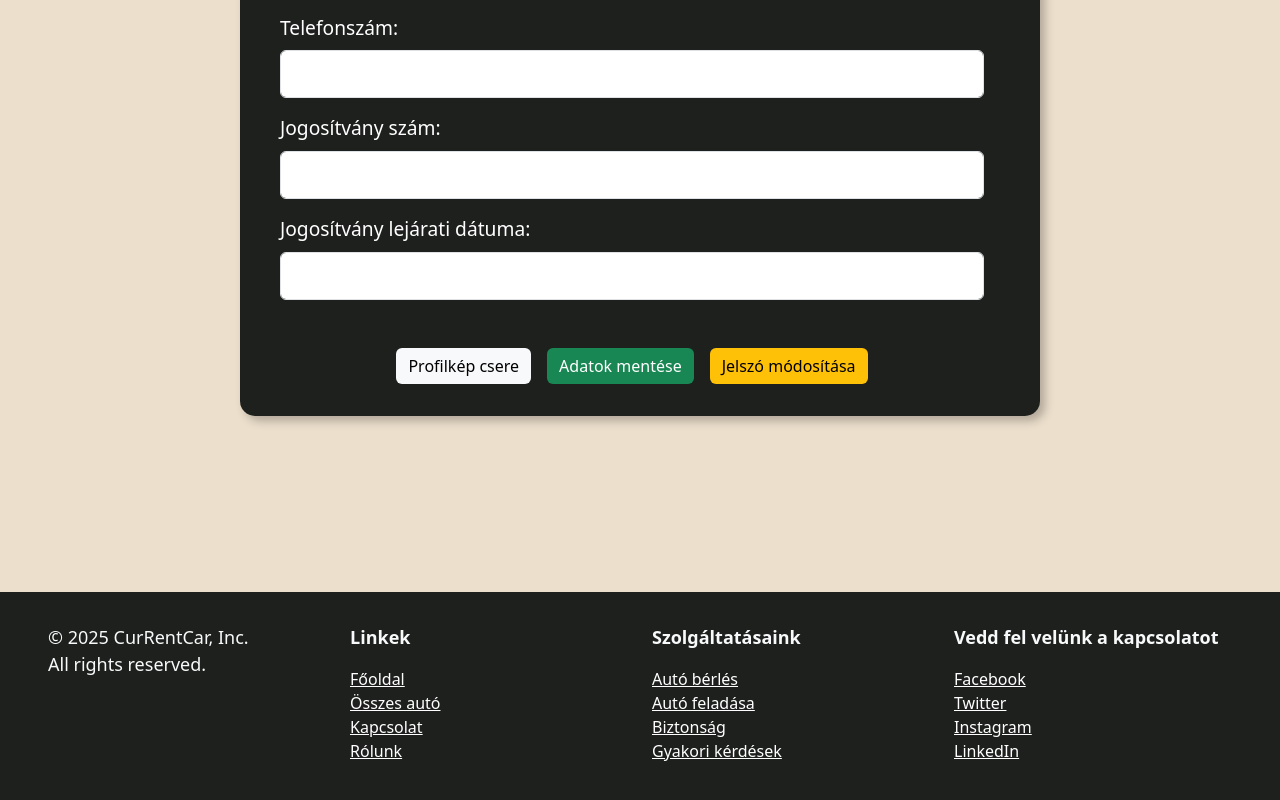
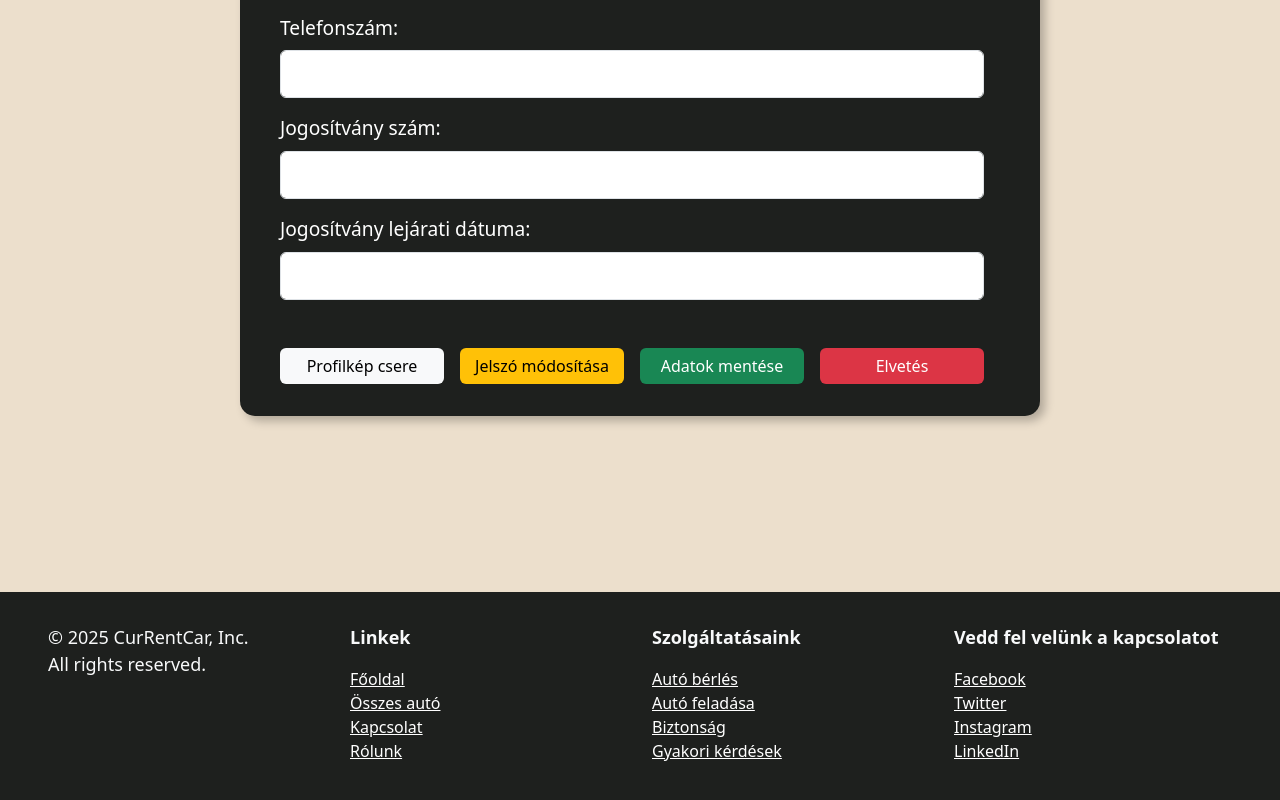
Before and after one commit to rewerze/currentcar, a React (Vite) app in the folder client/: page /profil/modositas in a window 1280 px wide. Shown: the part 610-1410 px from the top of the page. Built offline with nearby package versions, Linux system fonts and the light colour scheme; no server answers.

Commit message:
profil és editprofil módosítások

```diff
--- a/client/src/components/EditProfile.tsx
+++ b/client/src/components/EditProfile.tsx
@@ -28,9 +28,10 @@ function EditProfile() {
                         <input type="text" name="user_name" id="user_name" className="form-control" />
 
                         <div className="d-flex justify-content-center mt-5 gap-3">
-                            <a href="/profil/kepcsere" className="btn btn-light">Profilkép csere</a>
-                            <button type="submit" className="btn btn-success">Adatok mentése</button>
-                            <a href="/profil/jelszo-modositas" className="btn btn-warning">Jelszó módosítása</a>
+                            <a href="/profil/kepcsere" className="btn btn-light w-25">Profilkép csere</a>
+                            <a href="/profil/jelszo-modositas" className="btn btn-warning w-25">Jelszó módosítása</a>
+                            <button type="submit" className="btn btn-success w-25">Adatok mentése</button>
+                        <a href="./" className="btn btn-danger w-25">Elvetés</a>
                         </div>
                     </div>
                 </form>
--- a/client/src/components/Profile.tsx
+++ b/client/src/components/Profile.tsx
@@ -44,9 +44,9 @@ function Profile() {
                         </div>
 
                         <div className='d-flex justify-content-center gap-3 mt-5'>
-                            <a href="profil/modositas" className='btn btn-primary'>Adatok módosítása</a>
+                            <a href="/profil/modositas" className='btn btn-primary'>Adatok módosítása</a>
                             <a href="/logout" className='btn btn-light text-center'>Kijelentkezés</a>
-                            <a href="/jelszo-modositas" className='btn btn-warning'>Jelszó módosítás</a>
+                            <a href="/profil/jelszo-modositas" className='btn btn-warning'>Jelszó módosítás</a>
                             <a href="/profil/torles" className='btn btn-danger'>Profil törlés</a>
                         </div>
                     </div>
```
